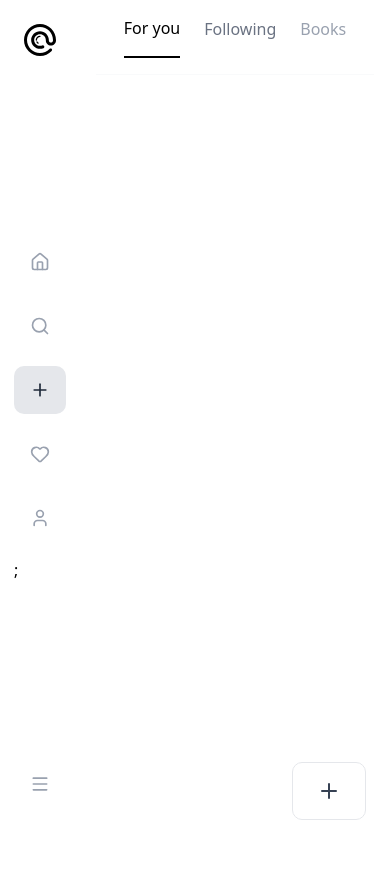
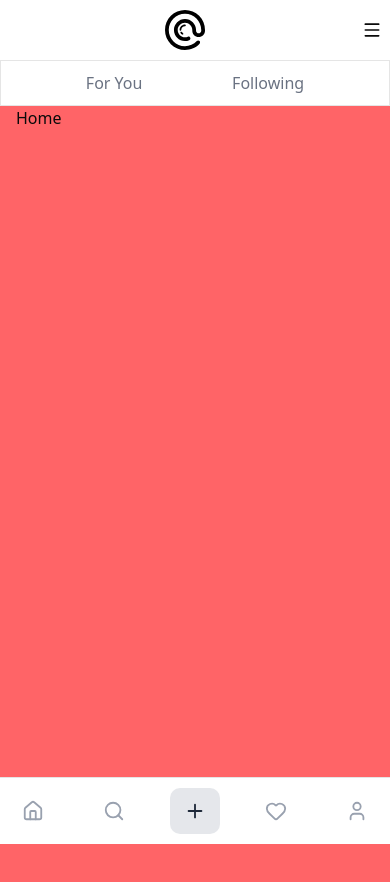
Before and after one commit to goutamiydamodar7-lab/looom-frontend, a React (Vite) app: page / in a window 390 px wide. Shown: the top 882 px of the page. Before the commit the page ends 844 px from the top, so only its background shows below. Built offline with nearby package versions, Linux system fonts and the light colour scheme.

Commit message:
created plus

```diff
--- a/src/App.jsx
+++ b/src/App.jsx
@@ -1,41 +1,23 @@
-import { PlusIcon, Sidebar } from "lucide-react";
-import SidebarNav from "./components/sidebar-nav";
+import {BrowserRouter,Routes,Route} from 'react-router-dom';
+import Home from './pages/home';
+import AppLayout from './layouts/app-layout';
+
 
 function App() {
   return (
-    <div className="flex min-h-screen bg-white text-black">
-      {/* 1. Left Sidebar */}
-      <SidebarNav />
 
-      {/* 2. Main Feed Container */}
-      <main className="flex-1 ml-20 flex justify-center">
-        <div className="w-full max-w-[620px] px-4">
-          {/* Sticky Header */}
-          <header className="sticky top-0 bg-white/80 backdrop-blur-md z-10 border-b border-gray-50">
-            <div className="flex justify-center gap-6 py-4 font-medium text-gray-500">
-              <button className="text-black border-b-2 border-black pb-4">
-                For you
-              </button>
-              <button className="pb-4">Following</button>
-              <button className="pb-4 text-gray-400">Books</button>
-            </div>
-          </header>
+    <BrowserRouter>
+      <Routes>
+        <Route element={<AppLayout/>}>
+          <Route path="/" element={<Home/>}/>
 
-          {/* Post Composer & Feed */}
-          <div className="py-4">{/* Map through post components here */}</div>
-        </div>
-      </main>
+        </Route>
 
-      {/* Mobile Floating Action Button (Optional) */}
-      <div className="fixed bottom-6 right-6">
-        <div className="border border-gray-200 px-6 py-4 rounded-lg hover:shadow-sm cursor-pointer group">
-          <PlusIcon
-            className="text-gray-700 group-hover:text-black transition-colors duration-100"
-            size={24}
-          />
-        </div>
-      </div>
-    </div>
+
+      </Routes>
+
+    </BrowserRouter>
+
   );
 }
 
--- /dev/null
+++ b/src/components/bottom-nav.jsx
@@ -0,0 +1,40 @@
+import { NAV_MENU_ITEMS } from "@/constants";
+
+
+const NAV_ITEM_BASE =
+    "px-3.5 py-3 rounded-lg transition-all duration-150 cursor-pointer group";
+
+const NAV_ITEM_HOVER = "hover:bg-gray-200";
+
+const ICON_BASE =
+    "transition-colors duration-100";
+
+
+const NAV_ICON_INACTIVE = "text-gray-400 group-hover:text-black";
+const NAV_ICON_ACTIVE = "text-gray-800 group-hover:text-black";
+
+
+const BottomNav = () => {
+    return (
+        <nav className="md:hidden fixed z-50 bottom-0 w-full flex gap-2 items-cente justify-between py-2.5 px-2 bg-white backdrop-blur-xl border-t border-black/10">
+            {NAV_MENU_ITEMS.map((menuItem, index) => {
+                const { Icon, active } = menuItem;
+                return (
+                    <div
+                        key={index}
+                        className={`${NAV_ITEM_BASE} ${active ? "bg-gray-200" : NAV_ITEM_HOVER
+                            }`}
+                    >
+                        <Icon
+                            size={22}
+                            className={`${ICON_BASE} ${active ? NAV_ICON_ACTIVE : NAV_ICON_INACTIVE
+                                }`}
+                        />
+                    </div>
+                )
+            })}
+        </nav>
+    )
+}
+
+export default BottomNav
--- /dev/null
+++ b/src/components/header.jsx
@@ -0,0 +1,31 @@
+import { MenuIcon } from 'lucide-react'
+import React from 'react'
+import LooomLogo from "../assets/looom-logo.svg";
+
+const Header = () => {
+  return (
+    <>
+        <div className="flex flex-col md:hidden">
+            <div className="flex justify-between items-center w-full py-2.5 px-2">
+                <div></div>
+                <img src={LooomLogo} alt="logo" className="w-10 h-10 fill-black" />
+                <MenuIcon size={20}/>
+
+            </div>
+
+        </div>
+
+        <div className="md:hidden sticky top-0 z-50 bg-white border border-black/10">
+            <div className="flex justify-around px-10 font-medium text-gray-500 py-2.5">
+                <button>For You</button>
+                <button>Following</button>
+
+
+            </div>
+
+        </div>
+    </>
+  )
+}
+
+export default Header
--- a/src/components/sidebar-nav.jsx
+++ b/src/components/sidebar-nav.jsx
@@ -1,5 +1,6 @@
-import React from "react";
-import { MenuIcon } from "lucide-react";
+import {
+    MenuIcon,
+} from "lucide-react";
 
 import LooomLogo from "../assets/looom-logo.svg";
 import { NAV_MENU_ITEMS } from "@/constants";
@@ -9,34 +10,39 @@ const NAV_ITEM_BASE =
 
 const NAV_ITEM_HOVER = "hover:bg-gray-200";
 
-const ICON_BASE = "transition-colors duration-100";
+const ICON_BASE =
+    "transition-colors duration-100";
+
 
 const NAV_ICON_INACTIVE = "text-gray-400 group-hover:text-black";
 const NAV_ICON_ACTIVE = "text-gray-800 group-hover:text-black";
 
+
+
 const SidebarNav = () => {
     return (
-    <nav className="fixed left-0 top-0 flex h-full w-20 flex-col items-center justify-between pt-6 pb-10">
+        <nav className="hidden fixed left-0 top-0 bg-white h-full w-20 md:flex flex-col items-center justify-between pt-6 pb-8">
             <a href="/" className="cursor-pointer">
-        <img src={LooomLogo} alt="logo" className="w-8 h-8 fill-black" />
+                <img src={LooomLogo} alt="logo" className="w-10 h-10 fill-black" />
             </a>
-      <div className="flex flex-col gap-4">
+            <div className="flex flex-col gap-2">
                 {NAV_MENU_ITEMS.map((menuItem, index) => {
                     const { Icon, active } = menuItem;
+                    return (
 
-          return (
                         <div
                             key={index}
-              className={`${NAV_ITEM_BASE}, ${active ? "bg-gray-200" : NAV_ITEM_HOVER}`}
+                            className={`${NAV_ITEM_BASE} ${active ? "bg-gray-200" : NAV_ITEM_HOVER
+                                }`}
                         >
                             <Icon
-                size={20}
-                className={`${ICON_BASE} ${active ? NAV_ICON_ACTIVE : NAV_ICON_INACTIVE}`}
+                                size={24}
+                                className={`${ICON_BASE} ${active ? NAV_ICON_ACTIVE : NAV_ICON_INACTIVE
+                                    }`}
                             />
                         </div>
-          );
+                    )
                 })}
-        ;
             </div>
             <div className=" hover:bg-gray-200 px-4 py-2.5 rounded-lg transition-all duration-150 cursor-pointer group">
                 <MenuIcon
@@ -45,7 +51,7 @@ const SidebarNav = () => {
                 />
             </div>
         </nav>
-  );
-};
+    )
+}
 
-export default SidebarNav;
+export default SidebarNav
--- /dev/null
+++ b/src/layouts/app-layout.jsx
@@ -0,0 +1,31 @@
+import BottomNav from "@/components/bottom-nav";
+import Header from "@/components/header";
+import SidebarNav from "@/components/sidebar-nav";
+import { PlusIcon, Sidebar } from "lucide-react";
+import React from "react";
+import { Outlet } from "react-router-dom";
+
+const AppLayout = () => {
+  return (
+    <div className="app">
+      <main>
+        <SidebarNav />
+        <Header />
+        <div className="w-full md:max-w-4xl mx-auto bg-red-400">
+          <Outlet />
+        </div>
+        <BottomNav />
+      </main>
+      <div className="hidden md:flex fixed bottom-8 right-8">
+        <div className="border border-gray-200 px-6 py-4 rounded-lg hover:shadow-sm cursor-pointer group bg-white">
+          <PlusIcon
+            className="text-gray-700 group-hover:text-black transition-colors duration-100"
+            size={24}
+          />
+        </div>
+      </div>
+    </div>
+  );
+};
+
+export default AppLayout;
--- /dev/null
+++ b/src/pages/home.jsx
@@ -0,0 +1,15 @@
+import React from 'react'
+
+const Home = () => {
+  return (
+    <div className="flex-1 h-[9999px] bg-red-400 flex justify-center">
+        <div className="w-full max-w-155 px-4">
+            Home
+
+        </div>
+
+    </div>
+  )
+}
+
+export default Home
```
Lines whose indentation alone changed are shown as unchanged.
